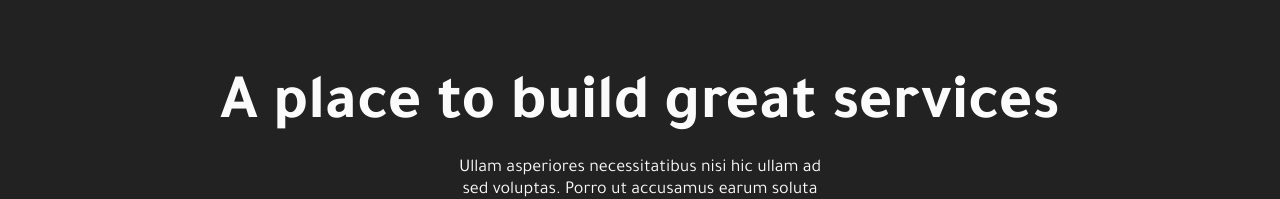
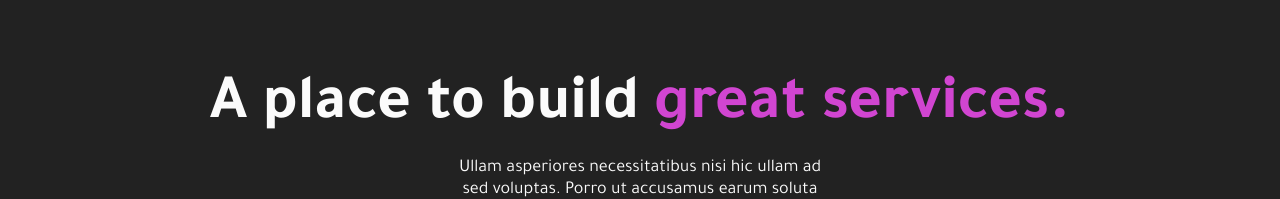
Before and after one commit to BufferOverflow-me/website, a Next.js app: page / in a window 1280 px wide. Shown: the part 154-353 px from the top of the page. Built offline with nearby package versions, Linux system fonts and the light colour scheme.

Commit message:
added a small transition

```diff
--- a/components/landing_page/screen/main.jsx
+++ b/components/landing_page/screen/main.jsx
@@ -8,7 +8,7 @@ const main = () => {
     return (
         <div className={styles.mainSection} id="main-content">
             <div className={styles.title}>
-                A place to build great services
+                A place to build <span>great services.</span>
             </div>
             <div className={styles.desc}>
             Ullam asperiores necessitatibus nisi hic ullam ad sed voluptas. Porro ut accusamus earum soluta sint nemo.
--- a/styles/Home.module.scss
+++ b/styles/Home.module.scss
@@ -79,7 +79,11 @@ $color-footer: #222222;
              :hover,
              :active,
              :focus {
-                text-decoration: underline;
+                color: #23e2ce;
+            }
+            span {
+                color: $color-primary;
+                transition: all 300ms ease-in;
             }
         }
         .desc {
```
